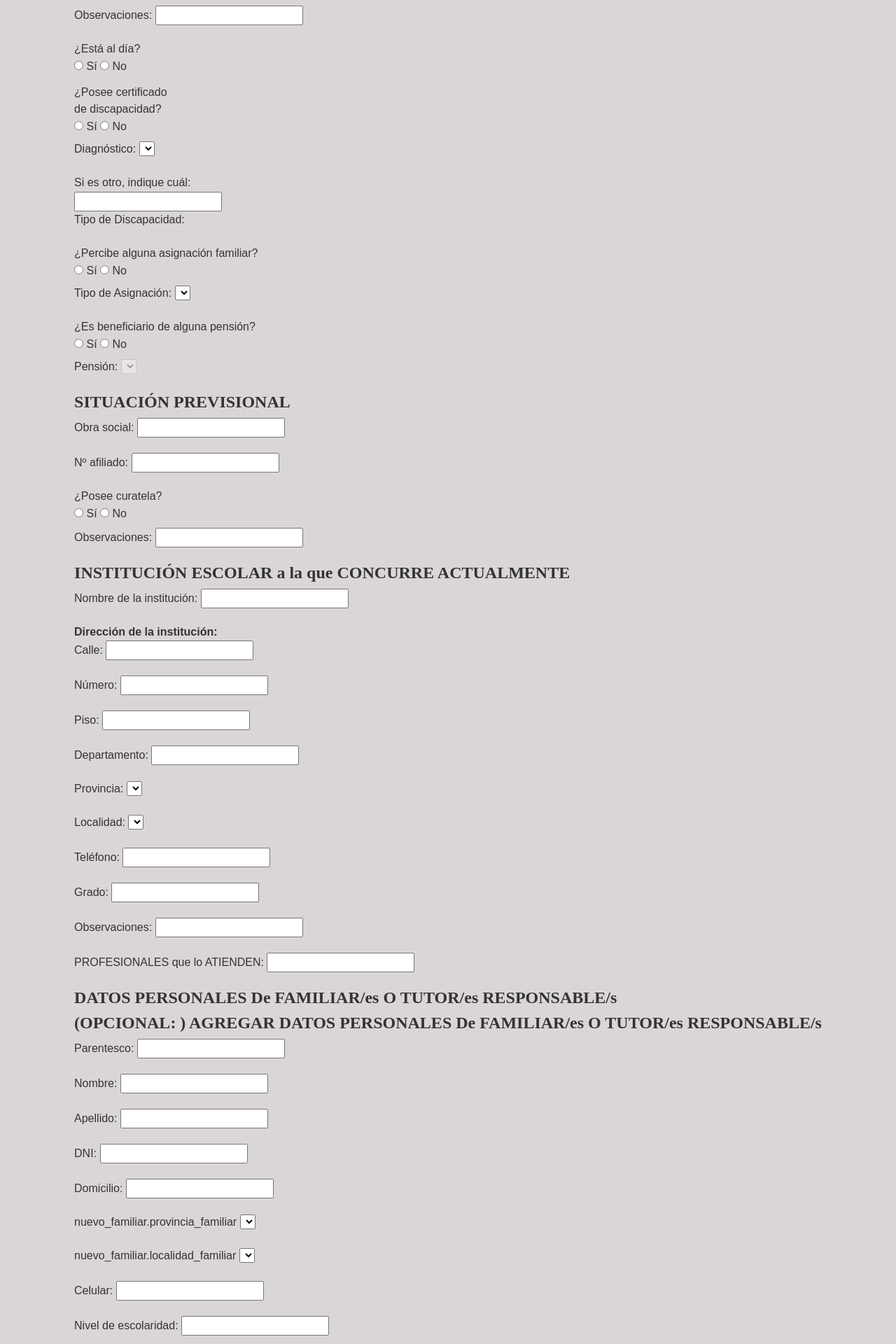
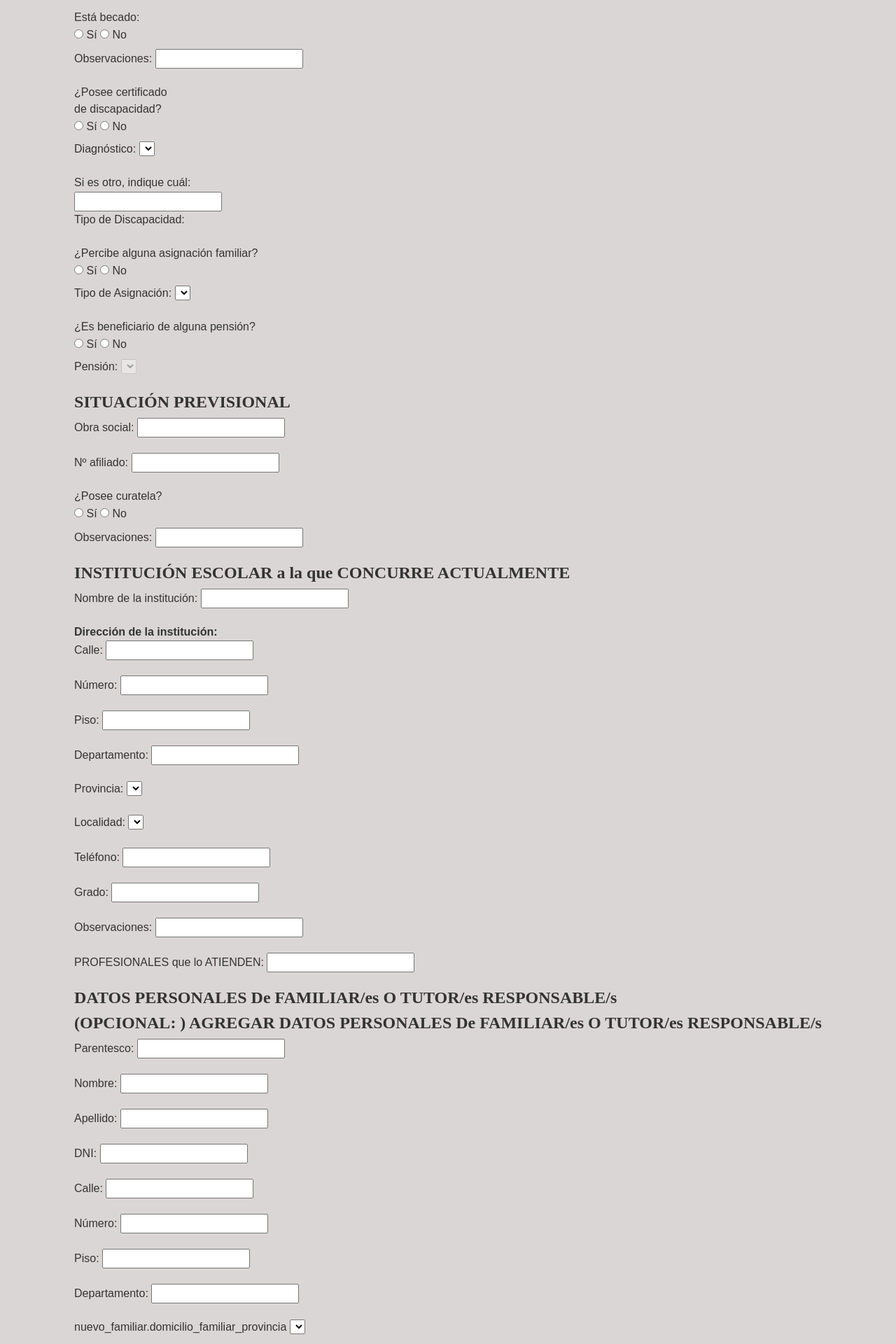
Before and after one commit to Teddyware01/CEDICA, a Flask app: template admin/src/web/templates/jya/editar_jya.html in a window 1280 px wide. Shown: the part 1160-3080 px from the top of the page at 70% size. Run offline with Flask 3, Linux system fonts and the light colour scheme; the template is opened without the code that fills it: values that come from a table or form of the project are taken from there, others are empty; parts of the project's set-up code (start-up, migrations or seed data) failed here and were passed over; some libraries are stand-ins or nearby versions.

Commit message:
Domicilio familiar agregado, arreglos en post agregar.

```diff
--- a/admin/src/core/equipo/extra_models.py
+++ b/admin/src/core/equipo/extra_models.py
@@ -26,6 +26,7 @@ class Domicilio(db.Model):
 
     empleado = db.relationship("Empleado", back_populates="domicilio")
     jinetes = db.relationship("Jinete", foreign_keys="Jinete.domicilio_id", back_populates="domicilio")
+    familiares = db.relationship("Familiar", back_populates="domicilio_familiar")
 
 
 class Localidad(db.Model):
@@ -35,11 +36,11 @@ class Localidad(db.Model):
     provincia = db.relationship("Provincia", backref="localidad")
 
     jinetes = db.relationship("Jinete", foreign_keys="Jinete.localidad_nacimiento_id", back_populates="localidad_nacimiento")
-    familiares = db.relationship("Familiar", back_populates="localidad_familiar")
+    #familiares = db.relationship("Familiar", back_populates="domicilio_familiar_localidad")
 
 class Provincia(db.Model):
     id = db.Column(db.Integer, primary_key=True)
     nombre = db.Column(db.String(255), nullable=False, unique=True)
 
     jinetes = db.relationship("Jinete", foreign_keys="Jinete.provincia_nacimiento_id", back_populates="provincia_nacimiento")
-    familiares = db.relationship("Familiar", back_populates="provincia_familiar")
+    #familiares = db.relationship("Familiar", back_populates="domicilio_familiar_provincia")
--- a/admin/src/core/jya/forms.py
+++ b/admin/src/core/jya/forms.py
@@ -15,7 +15,7 @@ from src.core.equipo.extra_models import Localidad
 from src.core.equipo.models import PuestoLaboral
 from wtforms.validators import DataRequired, Email, Length, Optional, Regexp, ValidationError, NumberRange
 from wtforms.widgets import DateInput, ListWidget, CheckboxInput
-from .models import PensionEnum, DiagnosticoEnum, TiposDiscapacidadEnum, AsignacionEnum, DiasEnum, TrabajoEnum, SedeEnum
+from .models import PensionEnum, DiagnosticoEnum, TiposDiscapacidadEnum, AsignacionEnum, DiasEnum, TrabajoEnum, SedeEnum, EscolaridadEnum
 from src.core.ecuestre import list_ecuestre
 from src.core.equipo import list_terapeutas_y_profesores, list_auxiliares_pista, list_conductores_caballos
 
@@ -63,7 +63,7 @@ class AddJineteForm(FlaskForm):
 
     observaciones_becado = StringField(
         "Observaciones becado",
-        validators=[Optional(), Length(max=255, message="Las observaciones no deben exceder los 255 caracteres.")]
+        validators=[Optional()]
     )
 
     certificado_discapacidad = BooleanField("Certificado de discapacidad")
@@ -163,9 +163,7 @@ class AddJineteForm(FlaskForm):
         ],
     )
 
-    ##agrego aca
     estado_pago = BooleanField("Estado de Pago (Marcar si está al día)", default=True)
-    ##agrego aca
 
     curatela = BooleanField("Curatela", validators=[DataRequired("Indique si posee curatela")])
 
@@ -208,17 +206,17 @@ class AddJineteForm(FlaskForm):
     apellido_familiar = StringField("Apellido", validators=[Optional()])
     dni_familiar = StringField("DNI", validators=[Optional()])
 
-    #direccion_familiar_calle = StringField("Calle", validators=[DataRequired("Ingrese la calle")])
-    #direccion_familiar_numero = IntegerField("Número", validators=[DataRequired("Ingrese el número")])
-    #direccion_familiar_departamento = StringField("Departamento", validators=[Optional()])
-    #direccion_familiar_piso = IntegerField("Piso", validators=[Optional()])
-
-    provincia_familiar = SelectField("Provincia", coerce=int, validators=[Optional()])
-    localidad_familiar = SelectField("Localidad", coerce=int, validators=[Optional()])
-    direccion_familiar = StringField("Direccion", validators=[Optional()])
+    domicilio_familiar_calle = StringField("Calle", validators=[Optional()])
+    domicilio_familiar_numero = IntegerField("Número", validators=[Optional()])
+    domicilio_familiar_departamento = StringField("Departamento", validators=[Optional()])
+    domicilio_familiar_piso = IntegerField("Piso", validators=[Optional()])
+    domicilio_familiar_provincia = SelectField("Provincia", coerce=int, validators=[Optional()])
+    domicilio_familiar_localidad = SelectField("Localidad", coerce=int, validators=[Optional()])
+    #direccion_familiar = StringField("Direccion", validators=[Optional()])
     celular_familiar = StringField("Celular", validators=[Optional()])
     email_familiar = StringField('Email', validators=[Optional()])
-    nivel_escolaridad_familiar = SelectField('Nivel de escolaridad', choices=[('Primario', 'Primario'), ('Secundario', 'Secundario'), ('Terciario', 'Terciario'), ('Universitario', 'Universitario')], validators=[Optional()])
+    nivel_escolaridad_familiar = SelectField(
+        'Nivel de escolaridad', choices=[(esc.name, esc.value) for esc in EscolaridadEnum], validators=[Optional()])
     actividad_ocupacion_familiar = StringField('Actividad u ocupación', validators=[Optional()])
 
     trabajo_institucional = SelectField(
--- a/admin/src/web/templates/jya/editar_jya.html
+++ b/admin/src/web/templates/jya/editar_jya.html
@@ -141,6 +141,16 @@
             </div>
 
             <div>
+                <label for="estado_pago" class="form-element">¿Está al día?</label>
+                <input type="radio" id="estado_pago_si" name="estado_pago" value="si"
+                    {% if jinete.estado_pago == True %}checked{% endif %}>
+                <label for="estado_pago_si">Sí</label>
+                <input type="radio" id="estado_pago_no" name="estado_pago" value="no"
+                    {% if jinete.estado_pago == False %}checked{% endif %}>
+                <label for="estado_pago_no">No</label>
+            </div>
+
+            <div>
                 <label for="becado" class="form-element">Está becado:</label>
                 <input type="radio" id="becado_si" name="becado" value="si"
                     {% if jinete.becado == True %}checked{% endif %}>
@@ -155,16 +165,6 @@
                 <input type="text" id="observaciones_becado" name="observaciones_becado" value="{{ jinete.observaciones_becado }}" required>
             </div>
 
-
-            <div>
-                <label for="estado_pago" class="form-element">¿Está al día?</label>
-                <input type="radio" id="estado_pago_si" name="estado_pago" value="si"
-                    {% if jinete.estado_pago == True %}checked{% endif %}>
-                <label for="estado_pago_si">Sí</label>
-                <input type="radio" id="estado_pago_no" name="estado_pago" value="no"
-                    {% if jinete.estado_pago == False %}checked{% endif %}>
-                <label for="estado_pago_no">No</label>
-            </div>
 
 
             <div>
@@ -208,7 +208,6 @@
                     {% for diagnostico in tipos_diagnostico %}
                     <option value="{{diagnostico.name}}">{{diagnostico}}</option>
                     {% endfor %}
-                    <!--ver si en value agarrar el .name u otra cosa.-->
                 </select>
             </div>
 
@@ -358,7 +357,6 @@
             <div class="form-group">
                 <label for="direccion.piso">Piso:</label>
                 <input type="text" id="direccion.piso" name="direccion.piso" value="{{ jinete.direccion.piso or '' }}">
-
             </div>
 
             <div class="form-group">
@@ -433,14 +431,30 @@
                     </div>
 
                     <div class="form-group">
-                        <label for="familiar.direccion_familiar">Domicilio:</label>
-                        <input type="text" id="familiar.direccion_familiar" name="familiar.direccion_familiar" value="{{ familiar.direccion_familiar }}">
+                        <label for="domicilio_familiar.calle">Calle:</label>
+                        <input type="text" id="domicilio_familiar.calle" name="domicilio_familiar.calle" value="{{ jinete.domicilio_familiar.calle }}" required>
                     </div>
 
 
                     <div class="form-group">
-                        <label for="familiar.provincia_familiar">Provincia:</label>
-                        <select id="familiar.provincia_familiar" name="familiar.provincia_familiar" value="{{familiar.provincia_familiar_id}}">
+                        <label for="domicilio_familiar.numero">Número:</label>
+                        <input type="text" id="domicilio_familiar.numero" name="domicilio_familiar.numero" value="{{ jinete.domicilio_familiar.numero }}" required>
+                    </div>
+
+                    <div class="form-group">
+                        <label for="domicilio_familiar.piso">Piso:</label>
+                        <input type="text" id="domicilio_familiar.piso" name="domicilio_familiar.piso" value="{{ jinete.domicilio_familiar.piso or '' }}">
+                    </div>
+
+                    <div class="form-group">
+                        <label for="domicilio_familiar.departamento">Departamento:</label>
+                        <input type="text" id="domicilio_familiar.departamento" name="domicilio_familiar.departamento" value="{{ jinete.domicilio_familiar.departamento or '' }}">
+                    </div>
+
+
+                    <div class="form-group">
+                        <label for="familiar.domicilio_familiar_provincia">Provincia:</label>
+                        <select id="familiar.domicilio_familiar_provincia" name="familiar.domicilio_familiar_provincia" value="{{familiar.domicilio_familiar_provincia_id}}">
                             {% for prov in provincias %}
                                 <option value="{{prov.id}}">{{prov.nombre}}</option>
                             {% endfor %}
@@ -448,8 +462,8 @@
                     </div>
 
                     <div class="form-group">
-                        <label for="familiar.localidad_familiar">Localidad:</label>
-                        <select id="familiar.localidad_familiar" name="familiar.localidad_familiar" value="{{familiar.localidad_familiar_id}}">
+                        <label for="familiar.domicilio_familiar_localidad">Localidad:</label>
+                        <select id="familiar.domicilio_familiar_localidad" name="familiar.domicilio_familiar_localidad" value="{{familiar.domicilio_familiar_localidad_id}}">
                             {% for loc in localidades %}
                                 <option value="{{loc.id}}">{{loc.nombre}}</option>
                             {% endfor %}
@@ -501,13 +515,29 @@
             </div>
 
             <div class="form-group">
-                <label for="nuevo_familiar.direccion_familiar">Domicilio:</label>
-                <input type="text" id="nuevo_familiar.direccion_familiar" name="nuevo_familiar.direccion_familiar" value="">
+                <label for="domicilio_familiar.calle">Calle:</label>
+                <input type="text" id="domicilio_familiar.calle" name="domicilio_familiar.calle" value="{{ jinete.domicilio_familiar.calle }}" required>
+            </div>
+
+
+            <div class="form-group">
+                <label for="domicilio_familiar.numero">Número:</label>
+                <input type="text" id="domicilio_familiar.numero" name="domicilio_familiar.numero" value="{{ jinete.domicilio_familiar.numero }}" required>
             </div>
 
             <div class="form-group">
-                <label for="nuevo_familiar.provincia_familiar">nuevo_familiar.provincia_familiar</label>
-                <select id="nuevo_familiar.provincia_familiar" name="nuevo_familiar.provincia_familiar" value="">
+                <label for="domicilio_familiar.piso">Piso:</label>
+                <input type="text" id="domicilio_familiar.piso" name="domicilio_familiar.piso" value="{{ jinete.domicilio_familiar.piso or '' }}">
+            </div>
+
+            <div class="form-group">
+                <label for="domicilio_familiar.departamento">Departamento:</label>
+                <input type="text" id="domicilio_familiar.departamento" name="domicilio_familiar.departamento" value="{{ jinete.domicilio_familiar.departamento or '' }}">
+            </div>
+
+            <div class="form-group">
+                <label for="nuevo_familiar.domicilio_familiar_provincia">nuevo_familiar.domicilio_familiar_provincia</label>
+                <select id="nuevo_familiar.domicilio_familiar_provincia" name="nuevo_familiar.domicilio_familiar_provincia" value="">
                     {% for prov in provincias %}
                         <option value="{{prov.id}}">{{prov.nombre}}</option>
                     {% endfor %}
@@ -515,8 +545,8 @@
             </div>
 
             <div class="form-group">
-                <label for="nuevo_familiar.localidad_familiar">nuevo_familiar.localidad_familiar</label>
-                <select id="nuevo_familiar.localidad_familiar" name="nuevo_familiar.localidad_familiar" value="">
+                <label for="nuevo_familiar.domicilio_familiar_localidad">nuevo_familiar.domicilio_familiar_localidad</label>
+                <select id="nuevo_familiar.domicilio_familiar_localidad" name="nuevo_familiar.domicilio_familiar_localidad" value="">
                     {% for loc in localidades %}
                         <option value="{{loc.id}}">{{loc.nombre}}</option>
                     {% endfor %}
```
Also changed, not shown: admin/src/core/cobros/forms.py (+4 -4 lines), admin/src/core/equipo/__init__.py (+4 -4 lines), admin/src/core/jya/__init__.py (+4 -4 lines), admin/src/core/jya/models.py (+6 -5 lines), admin/src/core/seeds.py (+4 -7 lines), admin/src/web/controllers/jya.py (+7 -7 lines), admin/src/web/templates/jya/agregar_jya.html (+52 -24 lines), admin/src/web/templates/jya/ver_jya.html (+7 -4 lines).
